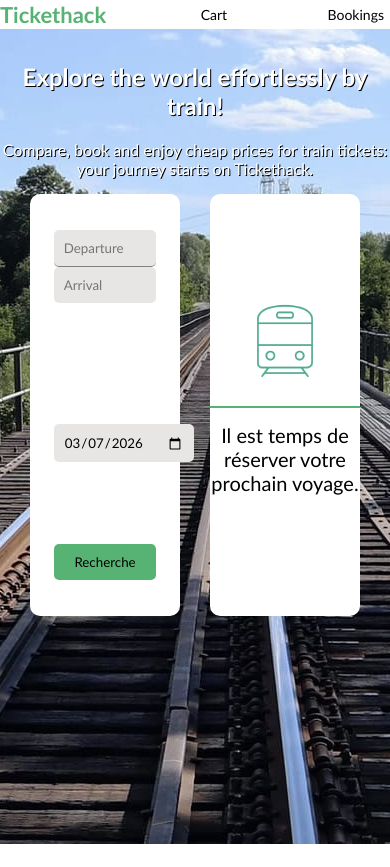
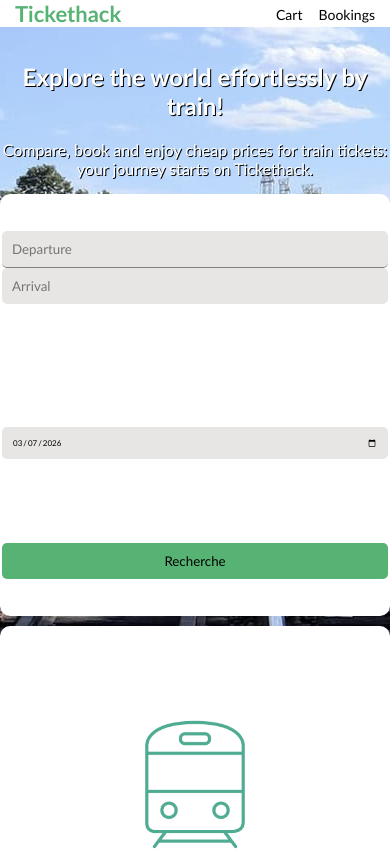
Before and after one commit to WeKeys-Lyon/hackathon-frontend, a website: page index.html in a window 390 px wide. Shown: the top 867 px of the page. Before the commit the page ends 844 px from the top, so only its background shows below. Drawn offline with nearby package versions, Linux system fonts and the light colour scheme.

Commit message:
amelioration responsive

```diff
--- a/index.html
+++ b/index.html
@@ -10,12 +10,21 @@
 
 <body>
   <div id="container">
-    <div id = "header">
+<!--     <div id = "header">
         <a href="./index.html"><div id = "logo-container">
             Tickethack
         </div></a>
         <a href="./cart.html" id="href-cart">Cart</a>
         <a href="./bookings.html" id="href-bookings">Bookings</a>
+    </div> -->
+        <div id = "header">
+        <div id = "logo-container">
+            <a href="./index.html">Tickethack</a>
+        </div>
+        <div id="nav-buttons">
+            <a href="./cart.html" id="href-cart">Cart</a>
+        <a href="./bookings.html" id="href-bookings">Bookings</a>
+        </div>
     </div>
     <div id = "content">
         <div id = "maintext">
--- a/script.js
+++ b/script.js
@@ -49,14 +49,17 @@ document.getElementById('btn-search').addEventListener('click',function() {
          if (document.querySelector('.trip')) {document.querySelector('#card-right').innerHTML = '';
          } else {document.getElementById('card-right').innerHTML = '';}
         data.trips.forEach(element => createDivResult(element))
+        document.getElementById('card-right').style.width = '33vw';
+        document.getElementById('card-right').style.minWidth = '316px';
       } else {
         if (document.querySelector('.trip')) {
           document.querySelector('.trip').innerHTML = `
 
-                    <img id = 'train' src='./images/notfound.png'>
+                    <img id = 'loupe' src='./images/notfound.png'>
                     <p id='bookyourtrip'>Je n'ai pas trouvé de trajet pour vos choix</p>
           `
         } else {
+          document.getElementById('card-right').style.width = '25vw';
                     document.querySelector('#card-right').innerHTML = `
           <div class="trip">
                     <img id = 'train' src='./images/notfound.png'>
--- a/style.css
+++ b/style.css
@@ -35,6 +35,7 @@ a {
    font-weight: bold;
     font-size: 22px;
     color: rgb(87, 179, 116);
+    margin-left: 15px;
 }
 #href-cart {
     grid-area : 1/12/1/17;
@@ -47,7 +48,7 @@ a {
 }
 #href-bookings {
     grid-area : 1/17/1/21;
-    margin : 6px;
+    margin : 6px 15px 6px 6px;
     border: 0px;
     font-family: 'Trebuchet MS', sans-serif;
     background-color: white;
@@ -76,7 +77,49 @@ a {
   justify-content: space-evenly;
   align-items: start;
 }
-
+@media (max-width: 510px) {
+    #cards {
+        flex-direction: column;
+        align-items: center !important;
+    }
+    #card-left {
+        width: 100% !important;
+        min-width: 100px !important;
+        margin-bottom: 10px;
+    }
+    #card-left > div {
+        width: 100% !important;
+    }
+    #card-right {
+        width: 100% !important;
+        min-width: 100px !important;
+        margin-bottom: 10px;
+    }
+    #date {
+        min-width: 30px !important;
+        margin-left: 2px !important;
+        margin-right: 2px !important;
+        font-size: 8px !important;
+    }
+    #depart {
+        margin-left: 2px !important;
+        margin-right: 2px !important;
+    }
+    #arrivee {
+        margin-left: 2px !important;
+        margin-right: 2px !important;
+    }
+    #btn-search {
+        margin-left: 2px !important;
+        margin-right: 2px !important;
+    }
+    #train {
+        width: 41% !important;
+    }
+    #loupe {
+        width: 28% !important;
+    }
+}
 #card-left {
     background-color: white;
     border-radius: 10px;
@@ -85,7 +128,7 @@ a {
     justify-content: space-around;
     align-items: center;
     width: 25vw;
-    min-width: 150px;
+    min-width: 189px;
     height: 50vh;
 }
 
@@ -94,7 +137,6 @@ a {
     height: auto;
     display: flex;
     flex-direction: column;
-    min-width: 120px;
   justify-content: center;
 
 }
@@ -208,7 +250,9 @@ a {
 #train {
     width: 60%;
 }
-
+#loupe {
+    width: 50%
+}
 #notfound {
     padding-top: 50px;
     margin-top: 50px;
--- a/stylecartbook.css
+++ b/stylecartbook.css
@@ -24,7 +24,9 @@ a {
     grid-template-columns: repeat(20,1fr);
     grid-template-rows: repeat(1,1fr);
 }
-
+#href-bookings {
+    margin-right: 15px;
+}
 #container {
   display: grid;
   grid-template-columns: repeat(20,1fr);
@@ -44,6 +46,7 @@ a {
    font-weight: bold;
     font-size: 22px;
     color: rgb(87, 179, 116);
+    margin-left: 15px;
 }
 
 #nav-buttons {
```
